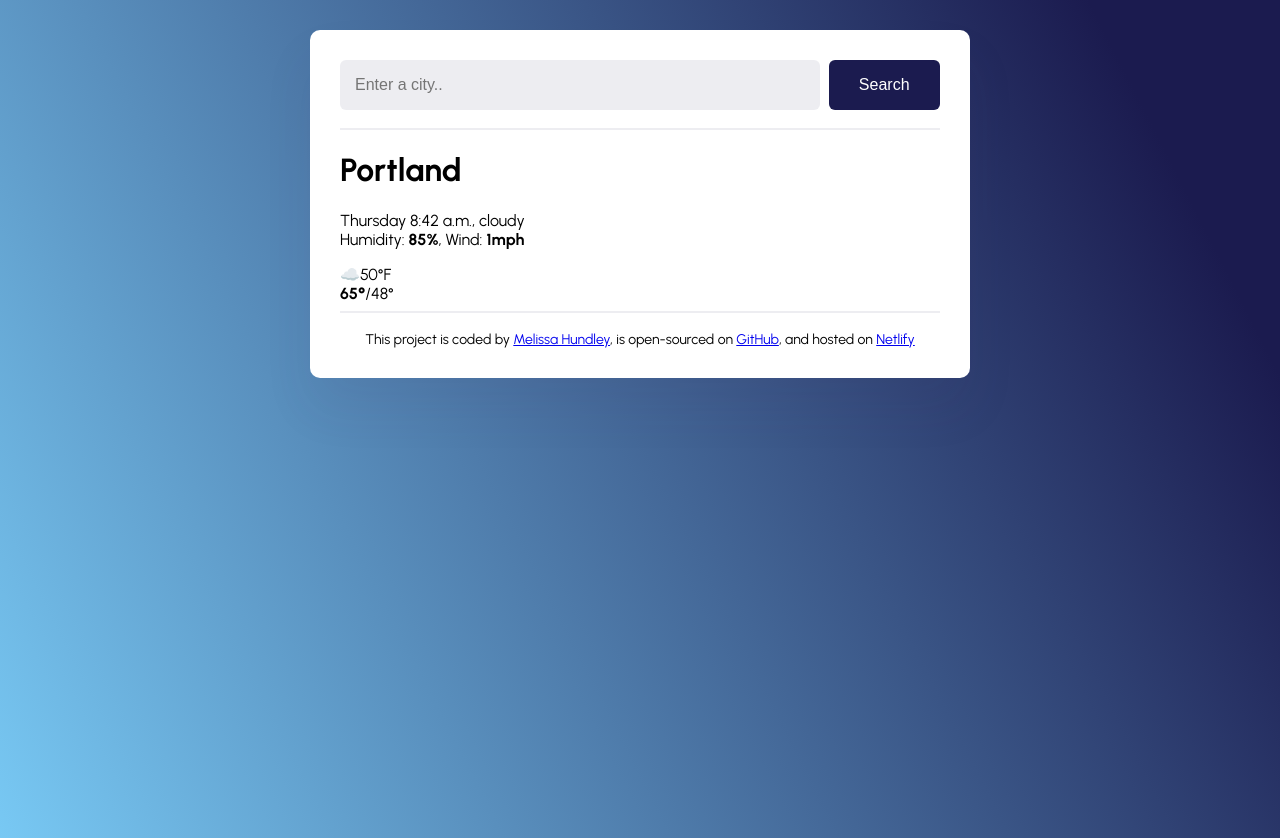
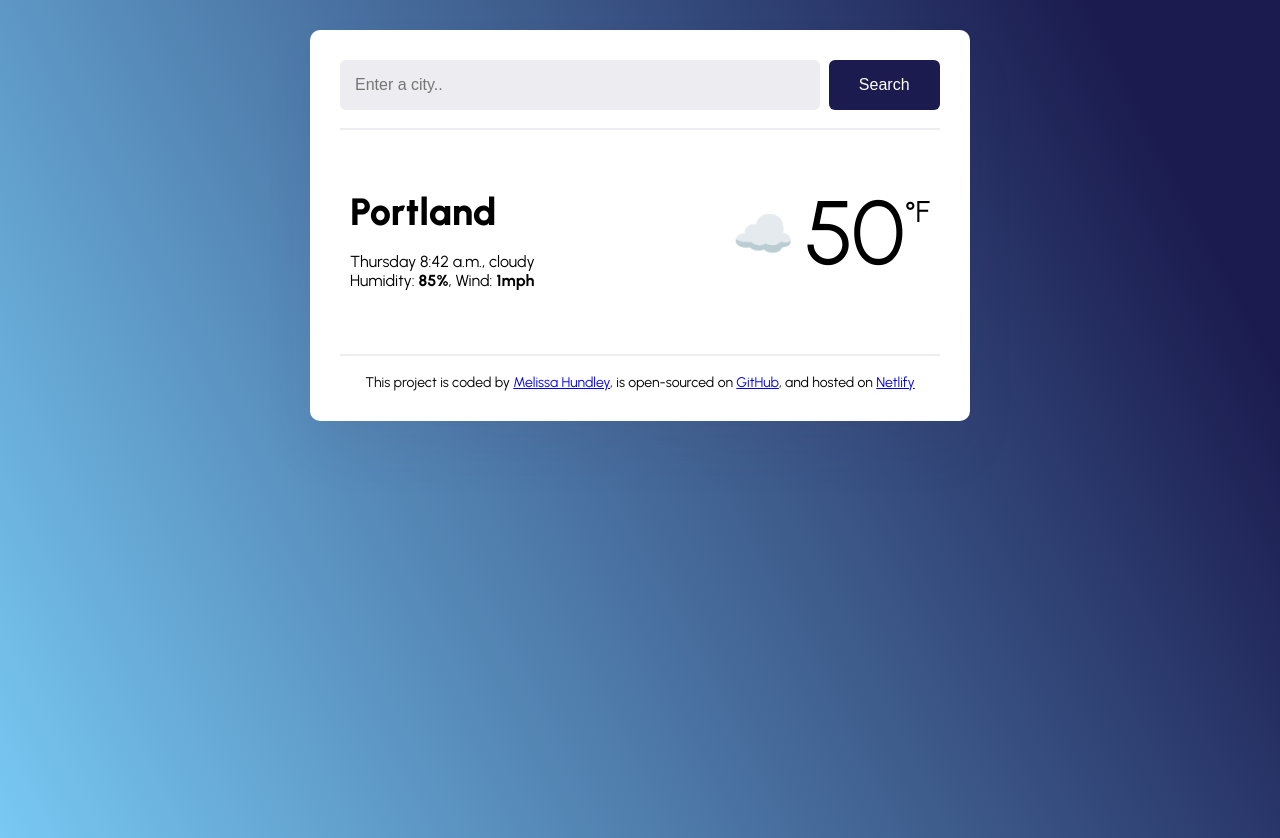
Before and after one commit to mkmelhundley-code/vanilla-weather-app, a plain HTML site: page index.html in a window 1280 px wide. Drawn offline with Linux system fonts and the light colour scheme.

Commit message:
added CSS styling for body

```diff
--- a/index.html
+++ b/index.html
@@ -36,15 +36,21 @@
       <hr />
 
       <main>
-        <h1>Portland</h1>
-        <p>
-          Thursday 8:42 a.m., cloudy
-          <br />
-          Humidity: <strong>85%</strong>, Wind: <strong>1mph</strong>
-        </p>
-
-        <div><span>☁️</span>50°F</div>
-        <div><strong>65°</strong>/48°</div>
+        <div class="weather-app-data">
+          <div>
+            <h1 class="weather-app-city">Portland</h1>
+            <p class="weather-app-details">
+              Thursday 8:42 a.m., cloudy
+              <br />
+              Humidity: <strong>85%</strong>, Wind: <strong>1mph</strong>
+            </p>
+          </div>
+          <div class="weather-app-temperature-container">
+            <span class="weather-conditions-icon">☁️</span>
+            <span class="weather-app-temperature">50</span>
+            <span class="weather-app-temperature-unit">°F</span>
+          </div>
+        </div>
       </main>
       <hr />
       <footer>
--- a/src/style.css
+++ b/src/style.css
@@ -8,6 +8,11 @@ body {
   min-height: 100vh;
   font-family: "Urbanist", sans-serif;
 }
+
+main {
+  padding: 30px 0;
+}
+
 header {
   padding-bottom: 10px;
 }
@@ -16,10 +21,24 @@ hr {
   border: 1px solid rgba(27, 27, 79, 0.08);
 }
 
+h1 {
+  display: block;
+  font-size: 38px;
+  line-height: 48px;
+  font-weight: 800;
+  margin: 10px 0;
+}
+
 footer {
   text-align: center;
   font-size: 14px;
   padding-top: 10px;
+}
+
+p.weather-details {
+  display: block;
+  font-size: 16px;
+  line-height: 24px;
 }
 
 .weather-app-container {
@@ -52,3 +71,29 @@ footer {
   margin-left: 5px;
   padding: 15px 30px;
 }
+
+.weather-app-data {
+  display: flex;
+  justify-content: space-between;
+  padding: 10px;
+}
+
+.weather-app-temperature-container {
+  display: flex;
+}
+
+.weather-app-temperature {
+  display: block;
+  font-size: 90px;
+}
+
+.weather-conditions-icon {
+  font-size: 50px;
+  margin-top: 25px;
+  margin-right: 10px;
+}
+
+.weather-app-temperature-unit {
+  font-size: 30px;
+  margin-top: 15px;
+}
```
